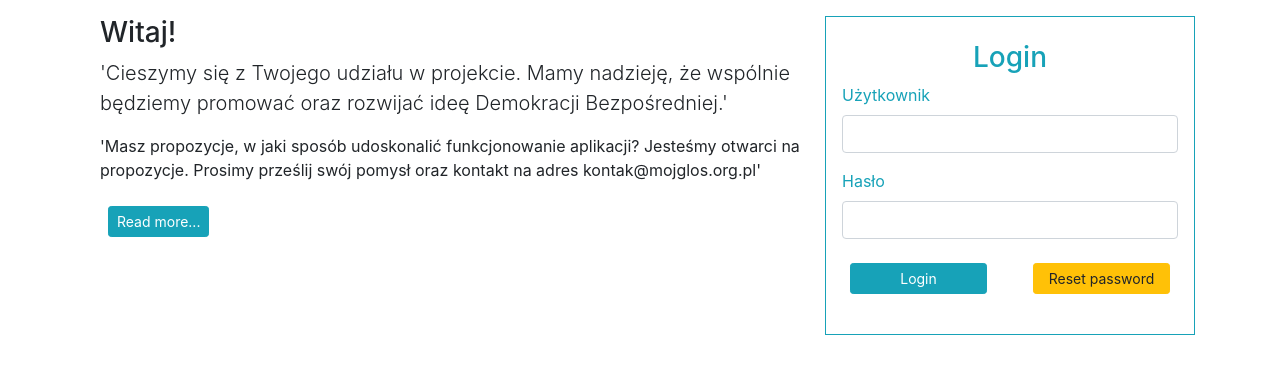
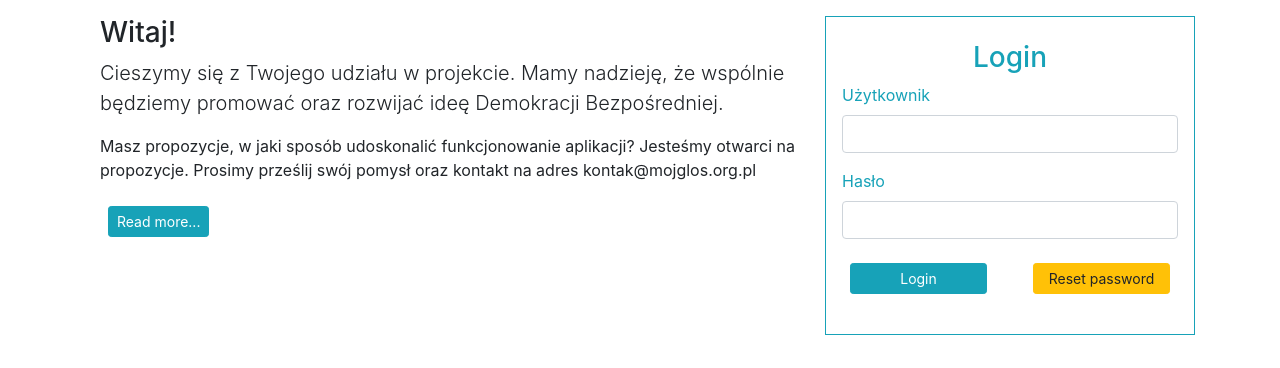
Before and after one commit to soma115/wikikracja, a Django app: page /login/ in a window 1280 px wide. Shown: the part 56-424 px from the top of the page. Run offline with Django 3.2, Linux system fonts and the light colour scheme; parts of the project's set-up code (start-up, migrations or seed data) failed here and were passed over; some libraries are stand-ins or nearby versions.

Commit message:
witamy w projekcie

```diff
--- a/home/templates/home/home.html
+++ b/home/templates/home/home.html
@@ -8,7 +8,7 @@
 	<div class="row">
 		<div class="container">
 			<div class="row">
-				<h3 class="title">Witamy w Stowarzyszeniu!</h3>
+				<h3 class="title">Witamy w Projekcie!</h3>
 				<p class="lead">
 					Nasz model demokracji bezpośredniej opiera się o platformę umożliwiającą każdemu użytkownikowi tworzenie głosowań wewnątrz określonych grup. Każda grupa podlega podstawowym założeniom funkcjonowania platformy opartej o ideę wspólnego decydowania.
 				</p>
--- a/home/templates/home/login.html
+++ b/home/templates/home/login.html
@@ -8,10 +8,10 @@
       <div class="col-md-8">
         <h3 class="title">{% trans 'Witaj!' %}</h3>
         <p class="lead">
-          'Cieszymy się z Twojego udziału w projekcie. Mamy nadzieję, że wspólnie będziemy promować oraz rozwijać ideę Demokracji Bezpośredniej.'
+          Cieszymy się z Twojego udziału w projekcie. Mamy nadzieję, że wspólnie będziemy promować oraz rozwijać ideę Demokracji Bezpośredniej.
         </p>
         <p>
-          'Masz propozycje, w jaki sposób udoskonalić funkcjonowanie aplikacji? Jesteśmy otwarci na propozycje. Prosimy prześlij swój pomysł oraz kontakt na adres kontak@mojglos.org.pl'
+          Masz propozycje, w jaki sposób udoskonalić funkcjonowanie aplikacji? Jesteśmy otwarci na propozycje. Prosimy prześlij swój pomysł oraz kontakt na adres kontak@mojglos.org.pl
         </p>
         <a href="https://mojglos.org.pl/" class="btn btn-info m-2 btn-sm" target="_blank">{% trans 'Read more...' %}</a>
       </div>
```
